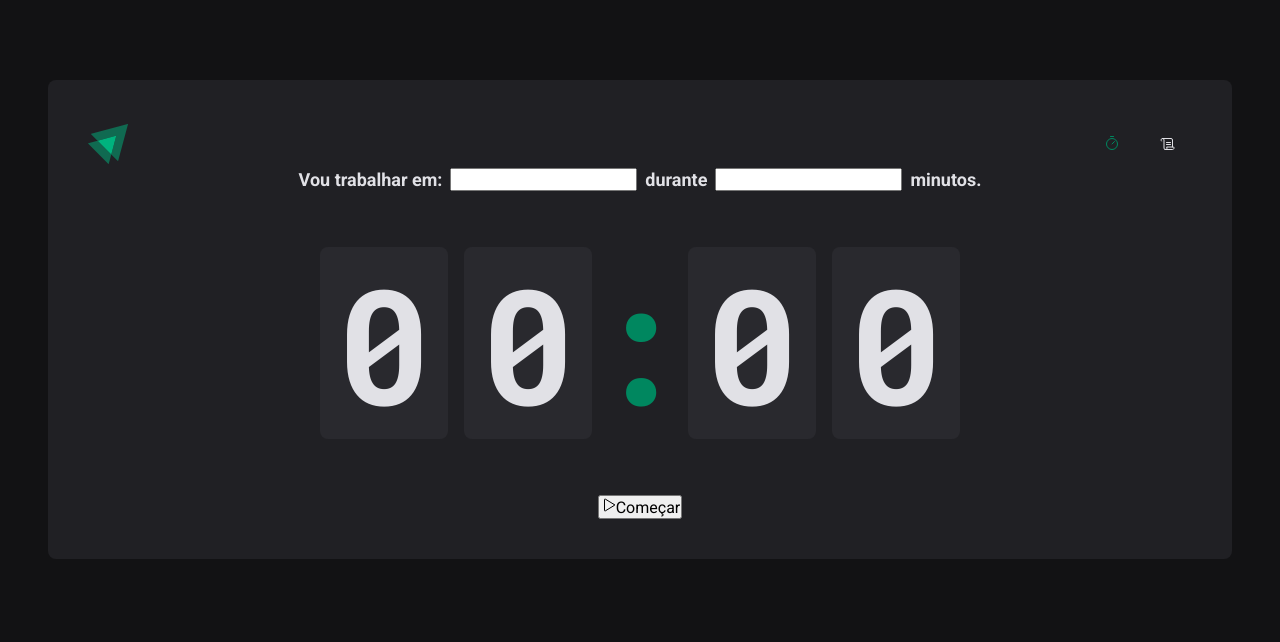
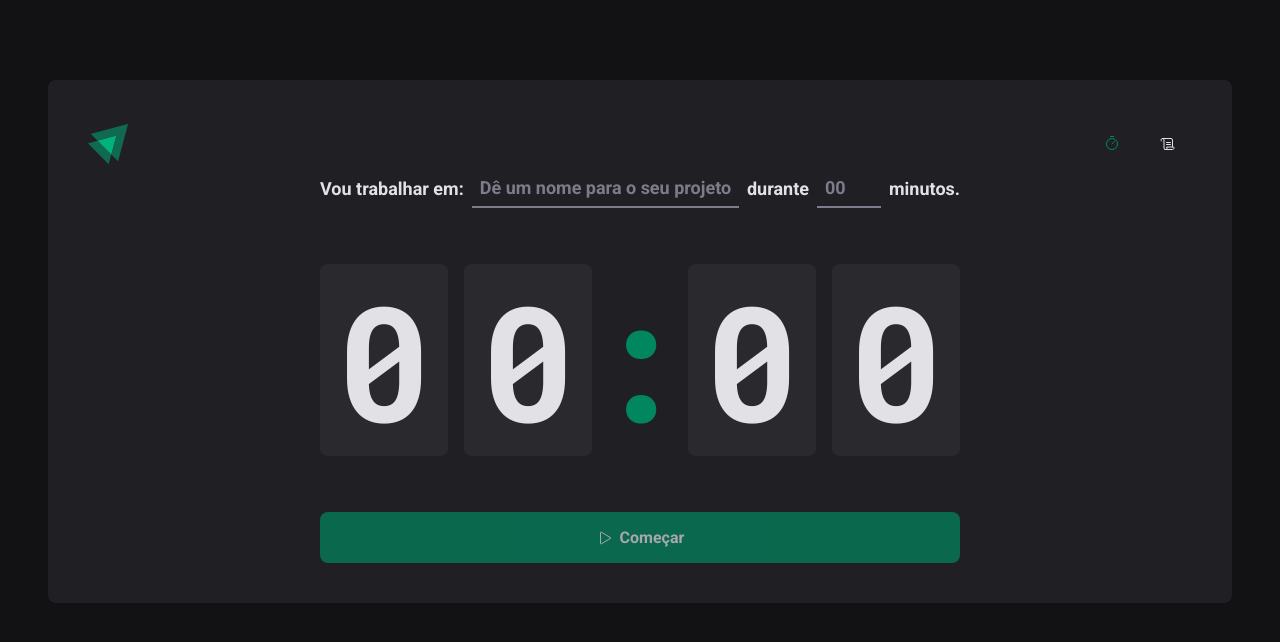
Before and after one commit to 4llves/IgniteTimer, a React (Vite) app: page / in a window 1280 px wide. Shown: the top 642 px of the page. Built offline with nearby package versions, Linux system fonts and the light colour scheme.

Commit message:
estilizando pagina Home

```diff
--- a/src/pages/Home/index.tsx
+++ b/src/pages/Home/index.tsx
@@ -3,7 +3,10 @@
   CountdownContainer,
   FormContainer,
   HomeContainer,
+  MinutesAmountInput,
   Separator,
+  StartCoutdownButton,
+  TaskInput,
 } from './styles'
 
 export function Home() {
@@ -12,10 +15,28 @@
       <form action="">
         <FormContainer>
           <label htmlFor="task">Vou trabalhar em: </label>
-          <input id="task" />
+          <TaskInput
+            id="task"
+            list="task-suggestions"
+            placeholder="Dê um nome para o seu projeto"
+          />
+
+          <datalist id="task-suggestions">
+            <option value="Project 1" />
+            <option value="Project 2" />
+            <option value="Project 3" />
+            <option value="Açaí" />
+          </datalist>
 
           <label htmlFor="minutesAmount">durante </label>
-          <input type="number" id="minutesAmount" />
+          <MinutesAmountInput
+            type="number"
+            id="minutesAmount"
+            placeholder="00"
+            step={5}
+            min={5}
+            max={60}
+          />
 
           <span>minutos.</span>
         </FormContainer>
@@ -28,10 +49,10 @@
           <span>0</span>
         </CountdownContainer>
 
-        <button type="submit">
+        <StartCoutdownButton disabled type="submit">
           <Play />
           Começar
-        </button>
+        </StartCoutdownButton>
       </form>
     </HomeContainer>
   )
--- a/src/pages/Home/styles.ts
+++ b/src/pages/Home/styles.ts
@@ -27,6 +27,38 @@
   flex-wrap: wrap;
 `
 
+const BaseInput = styled.input`
+  background-color: transparent;
+  height: 2.5rem;
+  border: 0;
+  border-bottom: 2px solid ${(props) => props.theme['gray-500']};
+  font-weight: bold;
+  font-size: 1.125rem;
+  padding: 0 0.5rem;
+  color: ${(props) => props.theme['gray-100']};
+
+  &:focus {
+    box-shadow: none;
+    border-color: ${(props) => props.theme['green-500']};
+  }
+
+  &::placeholder {
+    color: ${(props) => props.theme['gray-500']};
+  }
+`
+
+export const TaskInput = styled(BaseInput)`
+  flex: 1;
+
+  &::-webkit-calendar-picker-indicator {
+    display: none !important;
+  }
+`
+
+export const MinutesAmountInput = styled(BaseInput)`
+  width: 4rem;
+`
+
 export const CountdownContainer = styled.main`
   font-family: 'Roboto Mono', monospace;
   font-size: 10rem;
@@ -52,3 +84,30 @@
   display: flex;
   justify-content: center;
 `
+export const StartCoutdownButton = styled.button`
+  width: 100%;
+  border: 0;
+  padding: 1rem;
+  border-radius: 8px;
+
+  display: flex;
+  align-items: center;
+  justify-content: center;
+
+  gap: 0.5rem;
+  font-weight: bold;
+
+  cursor: pointer;
+
+  background: ${(props) => props.theme['green-500']};
+  color: ${(props) => props.theme['gray-100']};
+
+  &:disabled {
+    opacity: 0.7;
+    cursor: not-allowed;
+  }
+
+  &:not(:disabled):hover {
+    background: ${(props) => props.theme['green-700']};
+  }
+`
```
